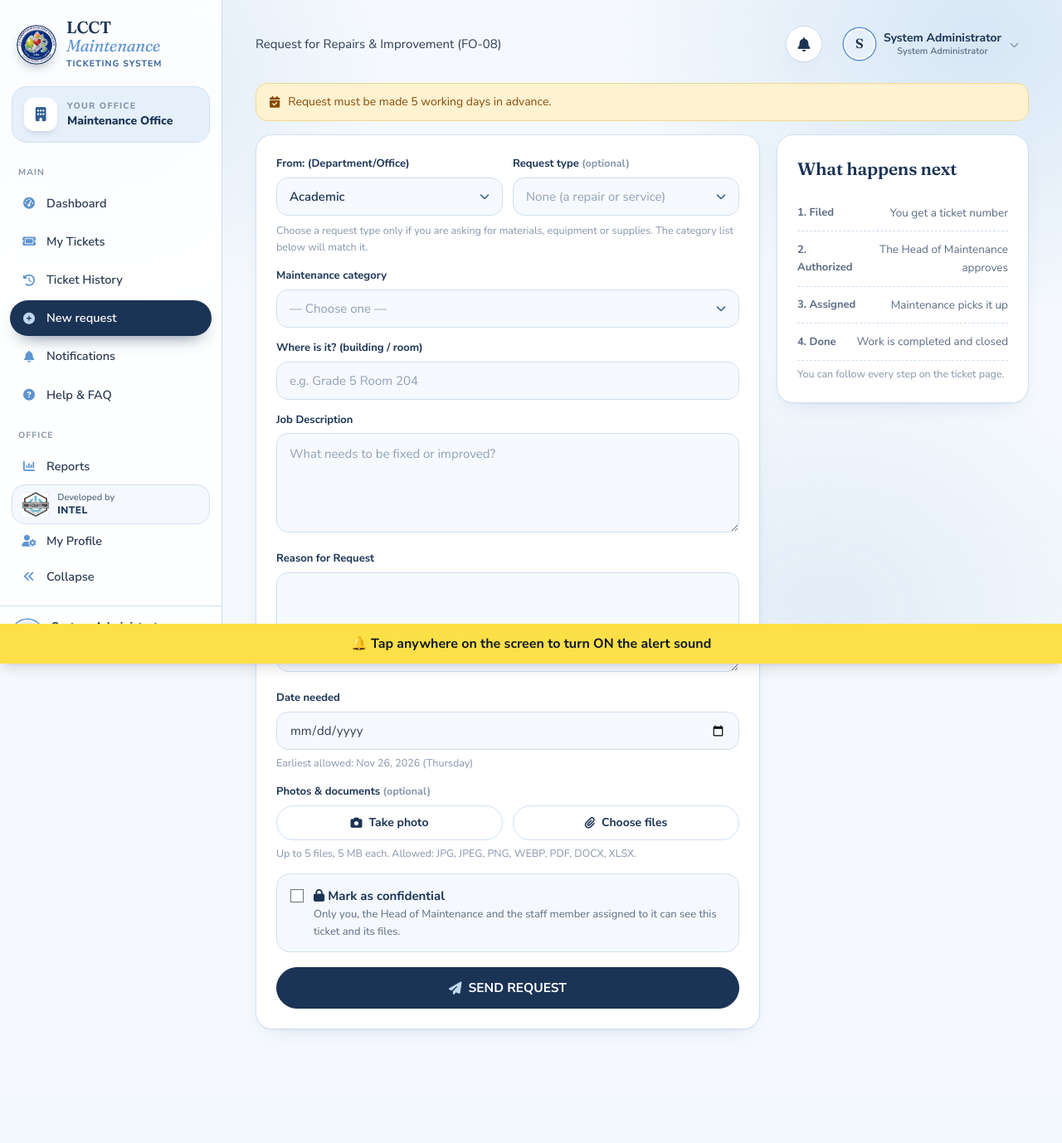
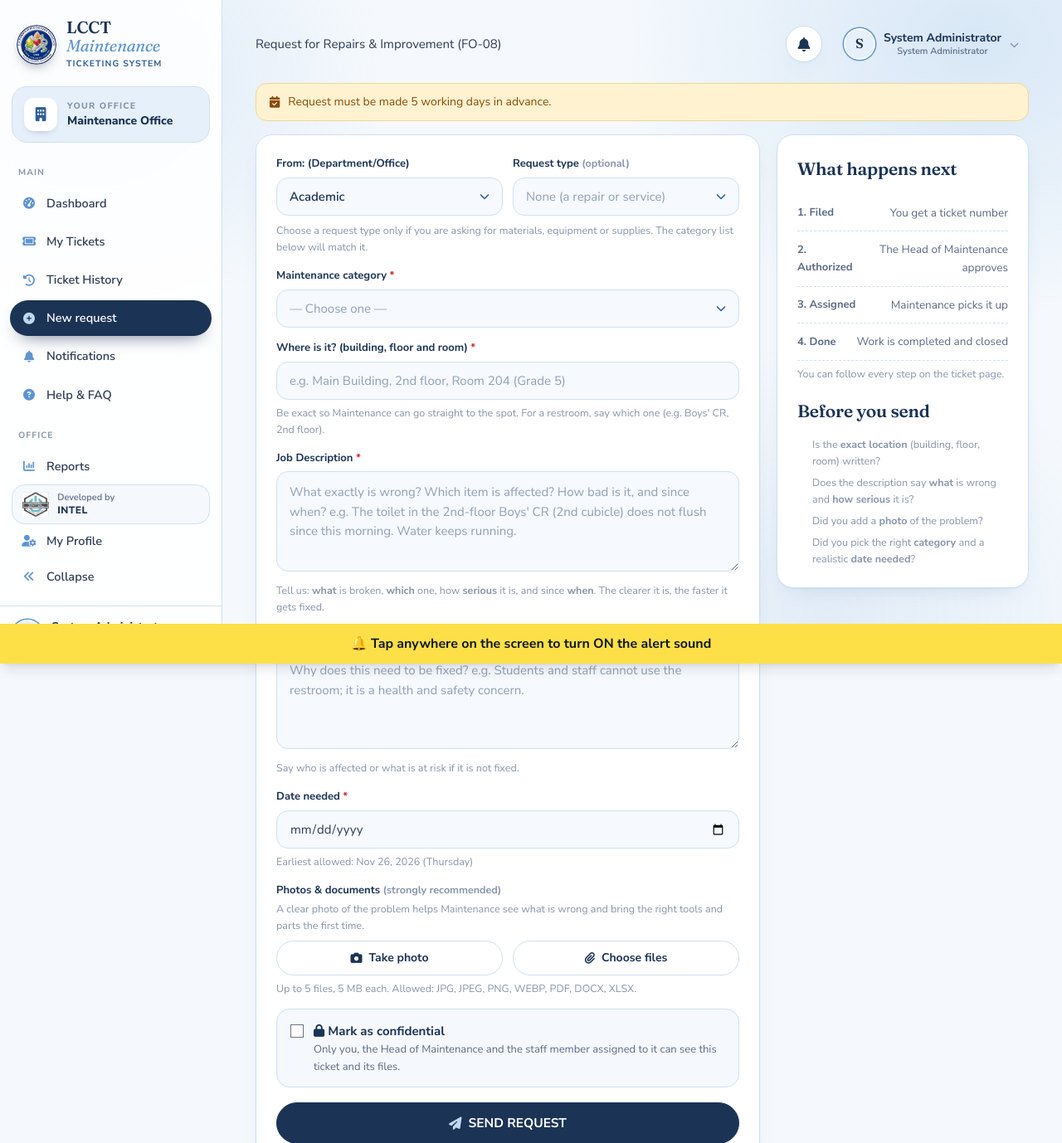
Before and after one commit to lcct-24-13115/school-maintenance-system, a Laravel app: page /repairs/create in a window 1280 px wide. Shown: the top 1378 px of the page at 83% size. Before the commit the page ends 1243 px from the top, so only its background shows below. Run offline with Laravel 12, Linux system fonts and the light colour scheme; a user stored in the database is signed in; data comes from the database, SQL or seed files in the repository; data that the repository does not hold is empty; style sheets or scripts are compiled from the project's sources; some libraries are stand-ins or nearby versions.

Commit message:
Complete New request form; remove Ask the requester from Head of Maintenance

```diff
--- a/resources/views/repairs/create.blade.php
+++ b/resources/views/repairs/create.blade.php
@@ -47,7 +47,7 @@
                 <p class="hint" style="margin:-6px 0 14px">Choose a request type only if you are asking for materials, equipment or supplies. The category list below will match it.</p>
 
                 <div class="field">
-                    <label class="lbl" for="category_id">Maintenance category</label>
+                    <label class="lbl" for="category_id">Maintenance category <span class="req" style="color:var(--red)">*</span></label>
                     <select id="category_id" name="category_id" x-ref="category" @change="filterSubcategories()">
                         <option value="">— Choose one —</option>
                         @foreach ($categories as $c)
@@ -98,20 +98,23 @@
                 </div>
 
                 <div class="field">
-                    <label class="lbl" for="location">Where is it? (building / room)</label>
-                    <input id="location" type="text" name="location" value="{{ old('location') }}" placeholder="e.g. Grade 5 Room 204">
+                    <label class="lbl" for="location">Where is it? (building, floor and room) <span class="req" style="color:var(--red)">*</span></label>
+                    <input id="location" type="text" name="location" value="{{ old('location') }}" maxlength="255" minlength="3" required placeholder="e.g. Main Building, 2nd floor, Room 204 (Grade 5)">
+                    <p class="hint">Be exact so Maintenance can go straight to the spot. For a restroom, say which one (e.g. Boys' CR, 2nd floor).</p>
                     @error('location')<p class="field-err">{{ $message }}</p>@enderror
                 </div>
 
                 <div class="field">
-                    <label class="lbl" for="job_description">Job Description</label>
-                    <textarea id="job_description" name="job_description" rows="3" placeholder="What needs to be fixed or improved?">{{ old('job_description') }}</textarea>
+                    <label class="lbl" for="job_description">Job Description <span class="req" style="color:var(--red)">*</span></label>
+                    <textarea id="job_description" name="job_description" rows="4" maxlength="1000" minlength="10" required placeholder="What exactly is wrong? Which item is affected? How bad is it, and since when? e.g. The toilet in the 2nd-floor Boys' CR (2nd cubicle) does not flush since this morning. Water keeps running.">{{ old('job_description') }}</textarea>
+                    <p class="hint">Tell us: <strong>what</strong> is broken, <strong>which</strong> one, how <strong>serious</strong> it is, and since <strong>when</strong>. The clearer it is, the faster it gets fixed.</p>
                     @error('job_description')<p class="field-err">{{ $message }}</p>@enderror
                 </div>
 
                 <div class="field">
-                    <label class="lbl" for="reason">Reason for Request</label>
-                    <textarea id="reason" name="reason" rows="3">{{ old('reason') }}</textarea>
+                    <label class="lbl" for="reason">Reason for Request <span class="req" style="color:var(--red)">*</span></label>
+                    <textarea id="reason" name="reason" rows="3" maxlength="2000" minlength="5" required placeholder="Why does this need to be fixed? e.g. Students and staff cannot use the restroom; it is a health and safety concern.">{{ old('reason') }}</textarea>
+                    <p class="hint">Say who is affected or what is at risk if it is not fixed.</p>
                     @error('reason')<p class="field-err">{{ $message }}</p>@enderror
                 </div>
 
@@ -147,14 +150,15 @@
                 @endif
 
                 <div class="field" x-show="priority !== 'emergency' || {{ $emergencyBypass ? 'false' : 'true' }}">
-                    <label class="lbl" for="needed_by">Date needed</label>
+                    <label class="lbl" for="needed_by">Date needed <span class="req" style="color:var(--red)">*</span></label>
                     <input id="needed_by" type="date" name="needed_by" value="{{ old('needed_by') }}" min="{{ $earliest->toDateString() }}">
                     <p class="hint">Earliest allowed: {{ $earliest->format('M j, Y (l)') }}</p>
                     @error('needed_by')<p class="field-err">{{ $message }}</p>@enderror
                 </div>
 
                 <div class="field">
-                    <label class="lbl">Photos &amp; documents <span class="hint" style="display:inline">(optional)</span></label>
+                    <label class="lbl">Photos &amp; documents <span class="hint" style="display:inline">(strongly recommended)</span></label>
+                    <p class="hint" style="margin:-4px 0 8px">A clear photo of the problem helps Maintenance see what is wrong and bring the right tools and parts the first time.</p>
                     <x-file-picker name="files" />
                     @if ($errors->has('files') || $errors->has('files.*'))
                         <p class="hint">Your browser does not keep chosen files after an error, so please pick them again.</p>
@@ -186,6 +190,14 @@
                 <div class="pf-row"><span class="k">3. Assigned</span><span class="mono">Maintenance picks it up</span></div>
                 <div class="pf-row"><span class="k">4. Done</span><span class="mono">Work is completed and closed</span></div>
                 <p class="hint">You can follow every step on the ticket page.</p>
+
+                <div class="card-h" style="margin-top:18px"><h3>Before you send</h3></div>
+                <ul class="hint" style="margin:0;padding-left:18px;display:grid;gap:6px">
+                    <li>Is the <strong>exact location</strong> (building, floor, room) written?</li>
+                    <li>Does the description say <strong>what</strong> is wrong and <strong>how serious</strong> it is?</li>
+                    <li>Did you add a <strong>photo</strong> of the problem?</li>
+                    <li>Did you pick the right <strong>category</strong> and a realistic <strong>date needed</strong>?</li>
+                </ul>
             </aside>
         </div>
     </div>
```
Also changed, not shown: resources/views/tickets/_actions.blade.php (+0 -15 lines).
